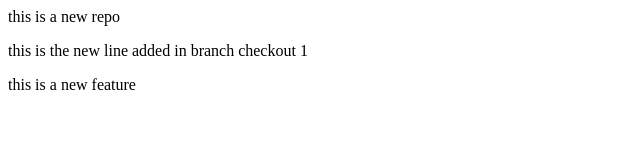
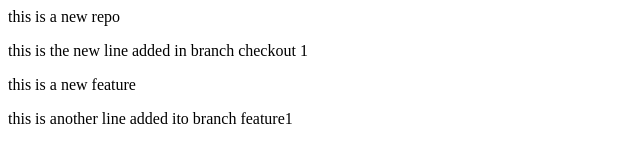
Before and after one commit to WaseemBashirSofi/local-repo, a plain HTML site: page index.html in a window 1280 px wide. Shown: the whole page, without its empty margins (0-640 px from the left). Drawn offline with Linux system fonts and the light colour scheme.

Commit message:
another line added to feature1

```diff
--- a/index.html
+++ b/index.html
@@ -1,3 +1,4 @@
 <p>this is a new repo</p>
 <p>this is the new line added in branch checkout 1</p>
 <p>this is a new feature</p>
+<p>this is another line added ito branch feature1</p>
```
